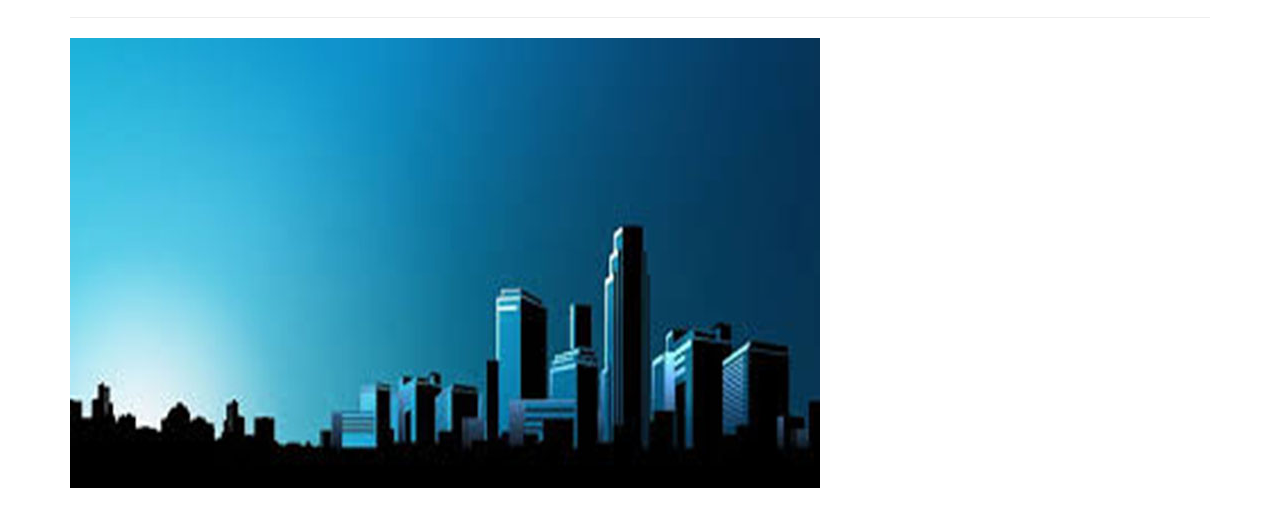
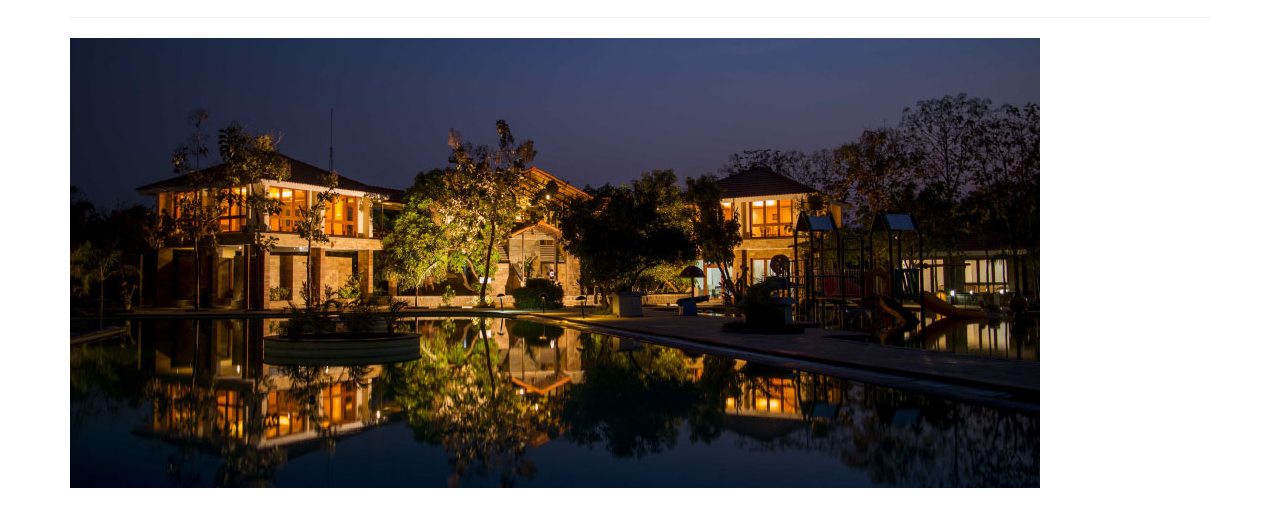
Before and after one commit to JacobWeaver/project_one, a plain HTML site: page index.html in a window 1280 px wide. Shown: the part 153-658 px from the top of the page. Drawn offline with nearby package versions, Linux system fonts and the light colour scheme.

Commit message:
commit images

```diff
--- a/index.html
+++ b/index.html
@@ -25,7 +25,7 @@
       </div>
       <div class="row">
         <div class="col-md-12">
-          <img class="img-responsive" src="images/download.jpg">
+          <img class="img-responsive" src="images/lake.jpg">
         </div>
       </div>
     <div class="row">
```
Also changed, not shown: images/lake.jpg (added).
